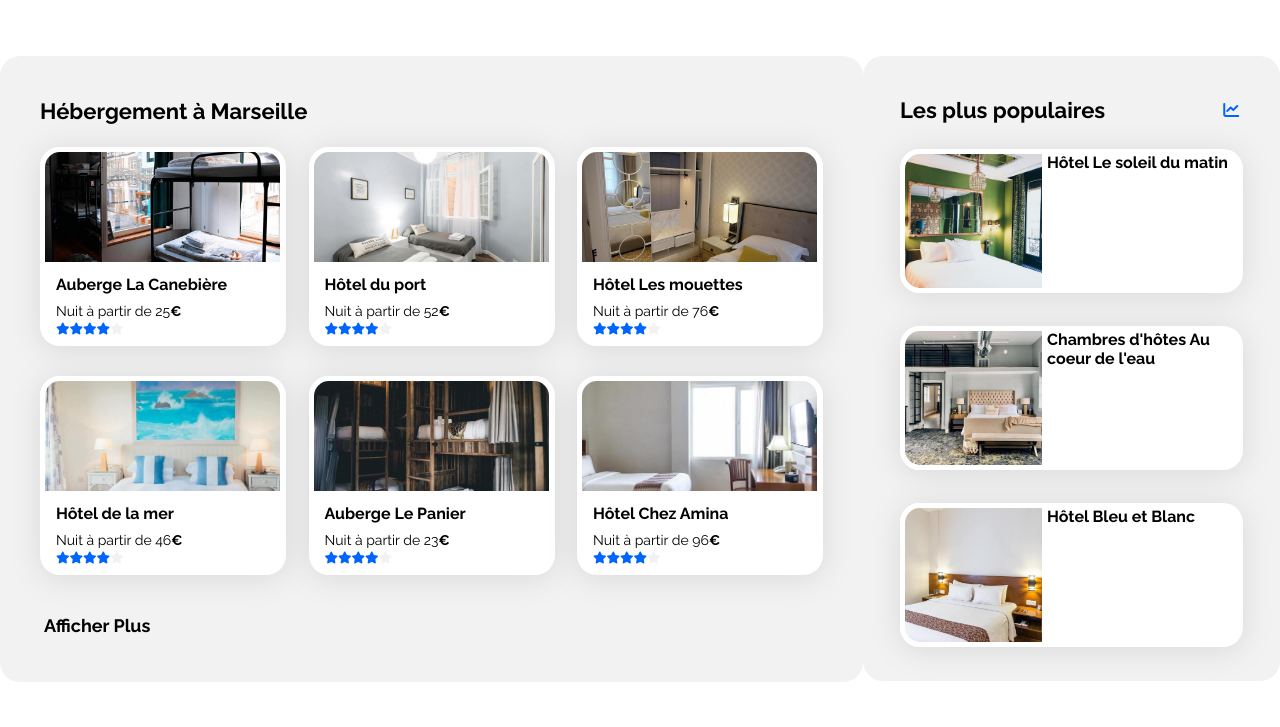
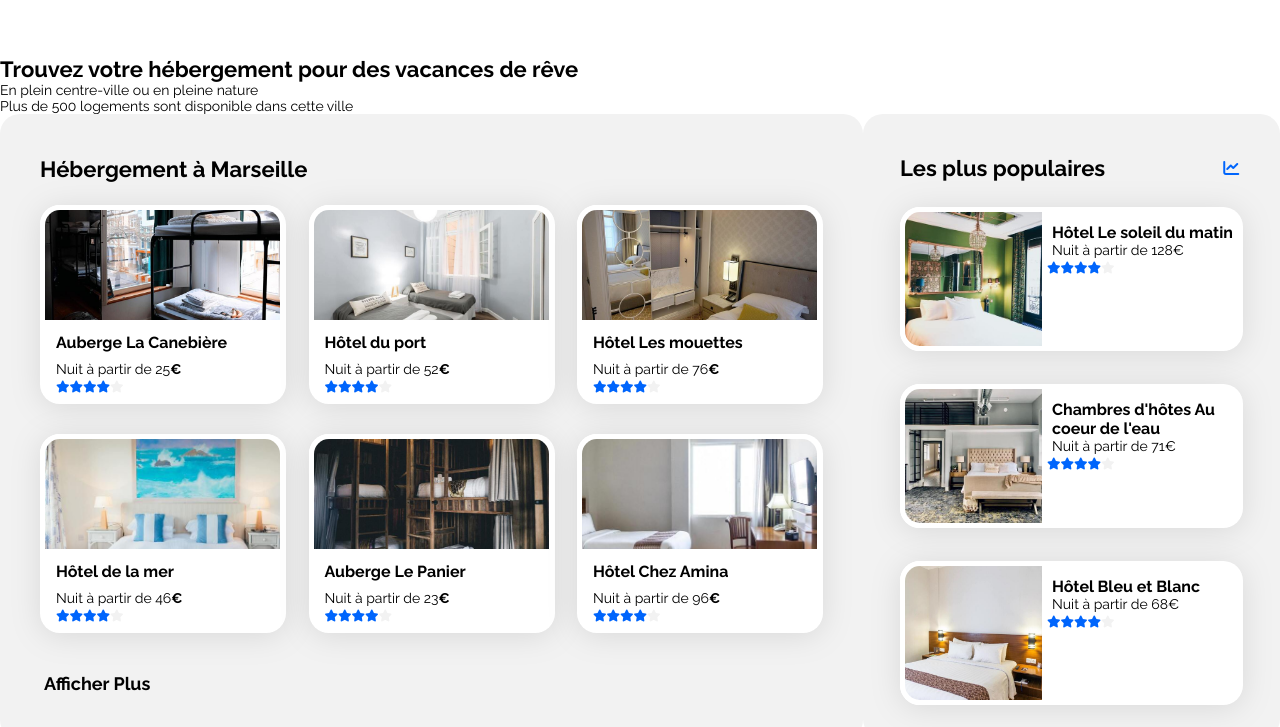
Before and after one commit to Sh1n0u/formation, a plain HTML site: page Projet 2/index.html in a window 1280 px wide. Shown: the part 70-797 px from the top of the page. Drawn offline with Linux system fonts and the light colour scheme.

Commit message:
sauvegarde 21/02 17h

```diff
--- a/Projet 2/css/style.css
+++ b/Projet 2/css/style.css
@@ -26,12 +26,11 @@ h3 {
 h4 {
     font-weight: 700;
     font-size: 16px;
-    margin-top: 4px;
-    margin-bottom: 9px;
 }
 
 p {
     font-size: 14px;
+    font-weight: 400;
 }
 
 #title-h2-pos {
@@ -120,7 +119,8 @@ header {
 
 
 /* ----- section hébergement ----- */
-main {
+
+.central {
     display: flex;
     justify-content: space-between;
     margin-bottom: 60px;
@@ -157,6 +157,7 @@ main {
     background-color: #f2f2f2;
     border-radius: 20px;
 }
+
 
 .item {
     width: 246px;
@@ -196,6 +197,19 @@ main {
     margin-right: 16px;
 }
 
+.hebergment h4 {
+    margin-top: 4px;
+    margin-bottom: 9px;
+}
+
+.most-popular h4 {
+    margin-top: 16px;
+    margin-left: 152px;
+}
+
+.most-popular p {
+    margin-left: 152px;
+}
 
 
 
--- a/Projet 2/index.html
+++ b/Projet 2/index.html
@@ -10,14 +10,13 @@
         <link rel="preconnect" href="https://fonts.googleapis.com">
         <link rel="preconnect" href="https://fonts.gstatic.com" crossorigin>
         <link href="https://fonts.googleapis.com/css2?family=Raleway:wght@400;500;700&display=swap" rel="stylesheet">
-        <link rel="stylesheet" href="https://kit.fontawesome.com/9e8c8ab3c0.css" crossorigin="anonymous">
         <script src="https://kit.fontawesome.com/9e8c8ab3c0.js" crossorigin="anonymous"></script>
         <title>Booki.com</title>
     </head>
 
 <body>
     <header>
-        <!-- Header du site -->
+        <section>         <!-- Header du site -->
             <h1><img class="logo" src="../Projet 2/assets/Booki.png" alt="Logo Booki.com"></h1>
             <nav>
                 <ul class="menu">
@@ -25,16 +24,29 @@
                     <li class="button"><a href="#activitées">Activitées</a></li>
                 </ul>
             </nav>
+        </section>
     </header>
 
 
+    <main>
+        <h2>Trouvez votre hébergement pour des vacances de rêve</h2>
+        <p>En plein centre-ville ou en pleine nature</p>
 
-    <main>
-        <section class="hebergment">     <!--- section Hébergement-->
-            <div>
-                <h2 id="title-h2-pos">Hébergement à Marseille</h2>
+        <div>    <!-- Barre de recherche-->
+
         </div>
 
+        <div>    <!-- barre de filtre-->
+
+        </div>
+
+        <div>    <!-- info complémentaire -->
+            <p>Plus de 500 logements sont disponible dans cette ville</p>
+        </div>
+
+        <div class="central">
+            <section class="hebergment">     <!--- section Hébergement-->
+                <h2 id="title-h2-pos">Hébergement à Marseille</h2>
                 <div class="container">
                     <article class="item">
                         <img src="../Projet 2/assets/Hebergement/marcus-loke-WQJvWU_HZFo-unsplash.jpg" alt="Auberge La Canebière">
@@ -119,6 +131,10 @@
                         <img src="/Projet 2/assets/Hebergement/emile-guillemot-Bj_rcSC5XfE-unsplash.jpg" alt="Hôtel Le soleil du matin">
                         <div>
                             <h4>Hôtel Le soleil du matin</h4>
+                            <p>Nuit à partir de 128€</p>
+                            <div>
+                                <i class="fa-solid fa-star fa-xs fa-star-active"></i><i class="fa-solid fa-star fa-xs fa-star-active"></i><i class="fa-solid fa-star fa-xs fa-star-active"></i><i class="fa-solid fa-star fa-xs fa-star-active"></i><i class="fa-solid fa-star fa-xs"></i>
+                            </div>
                         </div>
                     </article>
 
@@ -126,6 +142,10 @@
                         <img src="../Projet 2/assets/Hebergement/aw-creative-VGs8z60yT2c-unsplash.jpg" alt="Chambre d'hôtes Au coeur de l'eau">
                         <div>
                             <h4>Chambres d'hôtes Au coeur de l'eau</h4>
+                            <p>Nuit à partir de 71€</p>
+                            <div>
+                                <i class="fa-solid fa-star fa-xs fa-star-active"></i><i class="fa-solid fa-star fa-xs fa-star-active"></i><i class="fa-solid fa-star fa-xs fa-star-active"></i><i class="fa-solid fa-star fa-xs fa-star-active"></i><i class="fa-solid fa-star fa-xs"></i>
+                            </div>
                         </div>
                     </article>
 
@@ -133,10 +153,15 @@
                         <img src="../Projet 2/assets/Hebergement/febrian-zakaria-sjvU0THccQA-unsplash.jpg" alt="Hôtel Bleu et Blanc">
                         <div>
                             <h4>Hôtel Bleu et Blanc</h4>
+                            <p>Nuit à partir de 68€</p>
+                            <div>
+                                <i class="fa-solid fa-star fa-xs fa-star-active"></i><i class="fa-solid fa-star fa-xs fa-star-active"></i><i class="fa-solid fa-star fa-xs fa-star-active"></i><i class="fa-solid fa-star fa-xs fa-star-active"></i><i class="fa-solid fa-star fa-xs"></i>
+                            </div>
                         </div>
                     </article>
                 </div>
             </section>
+        </div>
     </main>
 
 
```
Lines whose indentation alone changed are shown as unchanged.
